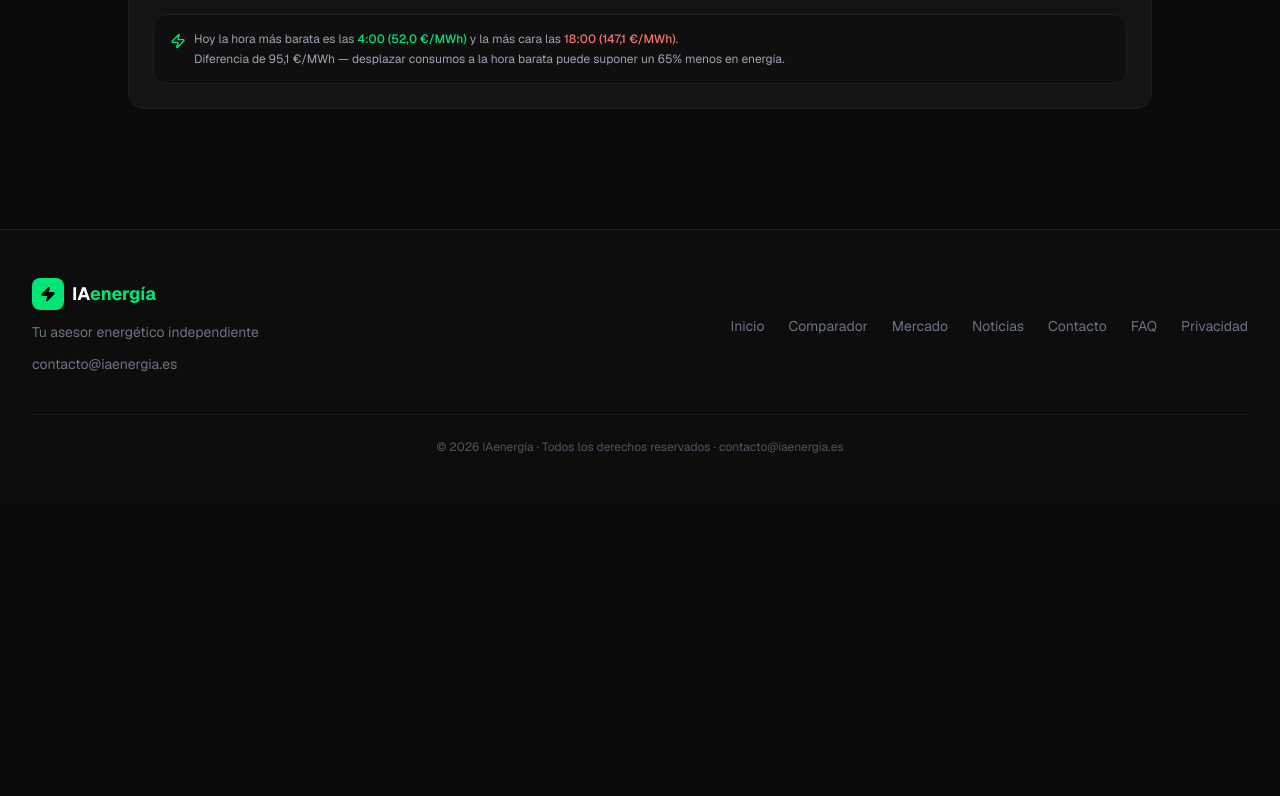
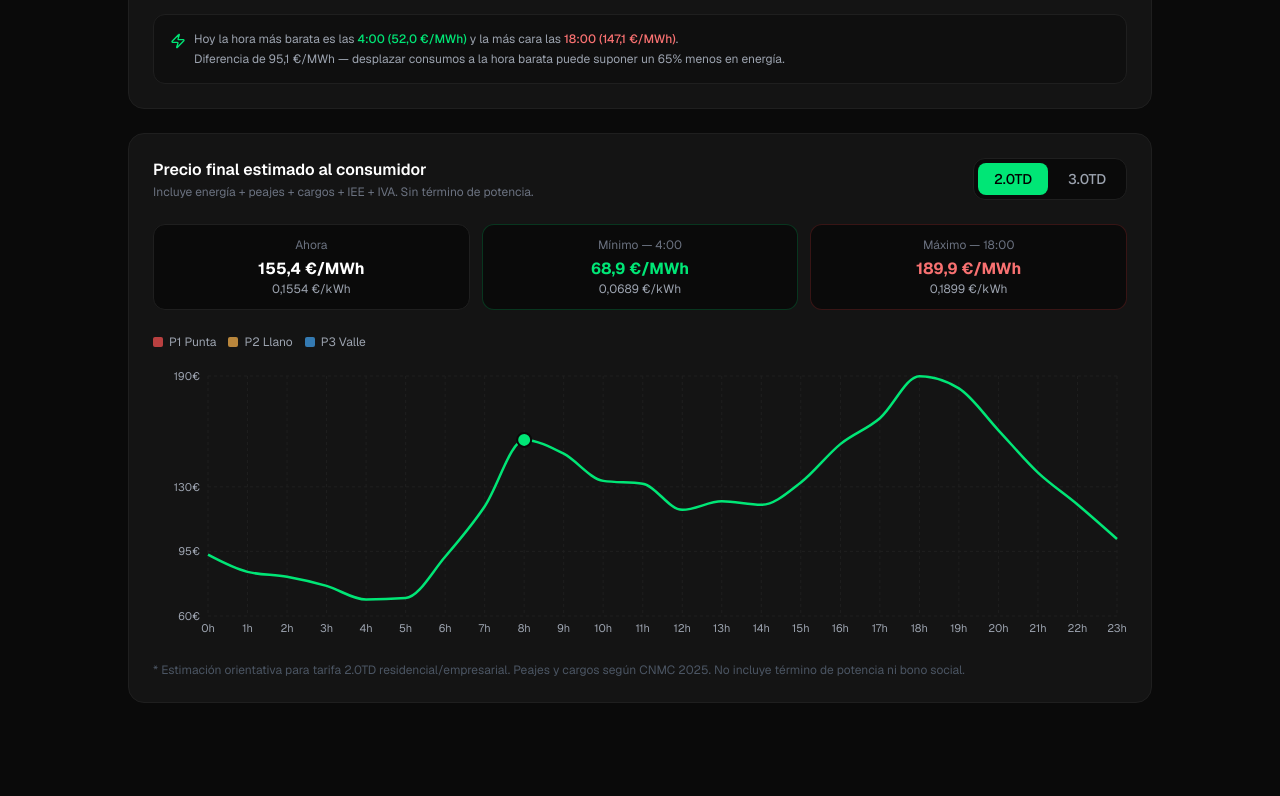
Before and after one commit to Joni-Cash4/energIA, a Next.js app: page /mercado in a window 1280 px wide. Shown: the part 1144-1940 px from the top of the page. Before the commit the page ends 1647 px from the top, so only its background shows below. Built offline with nearby package versions, Linux system fonts and the light colour scheme.

Commit message:
Add precio final al consumidor: tabs 2.0TD / 3.0TD con peajes, cargos e impuestos

```diff
--- a/src/app/mercado/page.tsx
+++ b/src/app/mercado/page.tsx
@@ -125,6 +125,171 @@ function DynamicTip({ hourly }: { hourly: MarketHourlyResponse }) {
   )
 }
 
+// ── Regulated costs (peajes + cargos, CNMC 2025, €/MWh) ─────────────────────
+const REG_20TD = { P1: 59.0, P2: 16.7, P3: 2.2 }
+const REG_30TD = { P1: 34.0, P2: 20.5, P3: 13.0, P4: 8.0, P5: 3.0, P6: 1.0 }
+const IEE = 0.0511268
+const IVA = 0.21
+
+function periodo20TD(hour: number, dow: number): 'P1' | 'P2' | 'P3' {
+  if (dow === 0 || dow === 6) return 'P3'
+  if (hour < 8) return 'P3'
+  if ((hour >= 10 && hour < 14) || (hour >= 18 && hour < 22)) return 'P1'
+  return 'P2'
+}
+
+function periodo30TD(hour: number, dow: number): 'P1' | 'P2' | 'P3' | 'P4' | 'P5' | 'P6' {
+  if (dow === 0) return 'P6'
+  if (dow === 6) return 'P5'
+  if (hour >= 9 && hour < 14) return 'P1'
+  if ((hour >= 8 && hour < 9) || (hour >= 14 && hour < 19)) return 'P2'
+  if (hour >= 19 && hour < 23) return 'P3'
+  if (hour === 7 || hour === 23) return 'P4'
+  return 'P6'
+}
+
+function precioFinal(spotMwh: number, regulated: number): number {
+  const base = spotMwh + regulated
+  return Math.round(base * (1 + IEE) * (1 + IVA) * 10) / 10
+}
+
+const PERIOD_COLORS: Record<string, string> = {
+  P1: '#FF5252', P2: '#FFB74D', P3: '#42A5F5', P4: '#AB47BC', P5: '#26C6DA', P6: '#66BB6A',
+}
+
+function TarifaTooltip({ active, payload }: any) {
+  if (!active || !payload?.length) return null
+  const d = payload[0]?.payload
+  return (
+    <div className="bg-[#1A1A1A] border border-[#2A2A2A] rounded-xl px-4 py-3 shadow-xl text-sm">
+      <p className="text-[#9CA3AF] text-xs mb-1">{`${d.hora}:00 — ${d.hora + 1}:00`}</p>
+      <p className="text-white font-bold text-base">{formatNumber(d.total, 1)} €/MWh</p>
+      <p className="text-[#9CA3AF] text-xs mt-1">
+        <span style={{ color: PERIOD_COLORS[d.periodo] }}>{d.periodo}</span>
+        {' · '}spot {formatNumber(d.spot, 1)} + reg. {formatNumber(d.reg, 1)}
+      </p>
+    </div>
+  )
+}
+
+type SubTarifa = '2.0TD' | '3.0TD'
+
+function TarifaFinalChart({ precios, ahora }: { precios: HourlyPrice[]; ahora: number }) {
+  const [tarifa, setTarifa] = useState<SubTarifa>('2.0TD')
+
+  const now = new Date()
+  const dow = now.getDay()
+
+  const data = precios.map((p) => {
+    const periodo = tarifa === '2.0TD' ? periodo20TD(p.hora, dow) : periodo30TD(p.hora, dow)
+    const reg = tarifa === '2.0TD' ? REG_20TD[periodo as keyof typeof REG_20TD] : REG_30TD[periodo as keyof typeof REG_30TD]
+    return {
+      hora: p.hora,
+      spot: p.precio_mwh,
+      reg,
+      total: precioFinal(p.precio_mwh, reg),
+      periodo,
+    }
+  })
+
+  const totalAhora = data[ahora]?.total ?? 0
+  const totalMin = Math.min(...data.map((d) => d.total))
+  const totalMax = Math.max(...data.map((d) => d.total))
+  const horaMin = data.findIndex((d) => d.total === totalMin)
+  const horaMax = data.findIndex((d) => d.total === totalMax)
+
+  // Group consecutive hours by period for ReferenceArea
+  const areas: { x1: number; x2: number; periodo: string }[] = []
+  for (let i = 0; i < data.length; i++) {
+    const p = data[i].periodo
+    if (areas.length && areas[areas.length - 1].periodo === p) {
+      areas[areas.length - 1].x2 = i + 1
+    } else {
+      areas.push({ x1: i, x2: i + 1, periodo: p })
+    }
+  }
+
+  const periods = tarifa === '2.0TD'
+    ? [{ id: 'P1', label: 'Punta', color: PERIOD_COLORS.P1 }, { id: 'P2', label: 'Llano', color: PERIOD_COLORS.P2 }, { id: 'P3', label: 'Valle', color: PERIOD_COLORS.P3 }]
+    : [{ id: 'P1', label: 'P1', color: PERIOD_COLORS.P1 }, { id: 'P2', label: 'P2', color: PERIOD_COLORS.P2 }, { id: 'P3', label: 'P3', color: PERIOD_COLORS.P3 }, { id: 'P4', label: 'P4', color: PERIOD_COLORS.P4 }, { id: 'P5', label: 'P5', color: PERIOD_COLORS.P5 }, { id: 'P6', label: 'P6', color: PERIOD_COLORS.P6 }]
+
+  return (
+    <div className="bg-[#141414] border border-[#1F1F1F] rounded-2xl p-6 mt-6">
+      <div className="flex flex-col sm:flex-row sm:items-center justify-between gap-4 mb-6">
+        <div>
+          <h2 className="text-white font-semibold">Precio final estimado al consumidor</h2>
+          <p className="text-[#6B7280] text-xs mt-0.5">Incluye energía + peajes + cargos + IEE + IVA. Sin término de potencia.</p>
+        </div>
+        <div className="flex gap-1 p-1 bg-[#0A0A0A] border border-[#1F1F1F] rounded-xl">
+          {(['2.0TD', '3.0TD'] as SubTarifa[]).map((t) => (
+            <button
+              key={t}
+              onClick={() => setTarifa(t)}
+              className={`px-4 py-1.5 rounded-lg text-sm font-medium transition-colors ${tarifa === t ? 'bg-[#00E676] text-black' : 'text-[#9CA3AF] hover:text-white'}`}
+            >
+              {t}
+            </button>
+          ))}
+        </div>
+      </div>
+
+      {/* Mini summary */}
+      <div className="grid grid-cols-3 gap-3 mb-6">
+        <div className="bg-[#0A0A0A] rounded-xl p-3 text-center border border-[#1F1F1F]">
+          <p className="text-[#6B7280] text-xs mb-1">Ahora</p>
+          <p className="text-white font-bold">{formatNumber(totalAhora, 1)} €/MWh</p>
+          <p className="text-[#9CA3AF] text-xs">{formatNumber(totalAhora / 1000, 4)} €/kWh</p>
+        </div>
+        <div className="bg-[#0A0A0A] rounded-xl p-3 text-center border border-[#00E676]/20">
+          <p className="text-[#6B7280] text-xs mb-1">Mínimo — {horaMin}:00</p>
+          <p className="text-[#00E676] font-bold">{formatNumber(totalMin, 1)} €/MWh</p>
+          <p className="text-[#9CA3AF] text-xs">{formatNumber(totalMin / 1000, 4)} €/kWh</p>
+        </div>
+        <div className="bg-[#0A0A0A] rounded-xl p-3 text-center border border-red-500/20">
+          <p className="text-[#6B7280] text-xs mb-1">Máximo — {horaMax}:00</p>
+          <p className="text-red-400 font-bold">{formatNumber(totalMax, 1)} €/MWh</p>
+          <p className="text-[#9CA3AF] text-xs">{formatNumber(totalMax / 1000, 4)} €/kWh</p>
+        </div>
+      </div>
+
+      {/* Legend */}
+      <div className="flex flex-wrap gap-3 mb-4">
+        {periods.map((p) => (
+          <span key={p.id} className="flex items-center gap-1.5 text-xs text-[#9CA3AF]">
+            <span className="w-2.5 h-2.5 rounded-sm inline-block" style={{ background: p.color, opacity: 0.7 }} />
+            {p.id} {p.label}
+          </span>
+        ))}
+      </div>
+
+      <ResponsiveContainer width="100%" height={280}>
+        <LineChart data={data} margin={{ top: 10, right: 10, bottom: 0, left: 0 }}>
+          <CartesianGrid strokeDasharray="3 3" stroke="#1F1F1F" />
+          <XAxis dataKey="hora" tick={{ fill: '#9CA3AF', fontSize: 11 }} axisLine={false} tickLine={false} tickFormatter={(h) => `${h}h`} />
+          <YAxis
+            tick={{ fill: '#9CA3AF', fontSize: 11 }}
+            axisLine={false}
+            tickLine={false}
+            width={55}
+            tickFormatter={(v) => `${v}€`}
+            domain={[(min: number) => Math.max(0, Math.floor(min / 10) * 10), (max: number) => Math.ceil(max / 10) * 10]}
+          />
+          <Tooltip content={<TarifaTooltip />} />
+          {areas.map((a, i) => (
+            <ReferenceArea key={i} x1={a.x1} x2={a.x2} fill={PERIOD_COLORS[a.periodo]} fillOpacity={0.08} />
+          ))}
+          <Line type="monotone" dataKey="total" stroke="#00E676" strokeWidth={2.5} dot={false} activeDot={{ r: 4, fill: '#00E676' }} />
+          <ReferenceDot x={ahora} y={totalAhora} r={7} fill="#00E676" stroke="#0A0A0A" strokeWidth={2} />
+        </LineChart>
+      </ResponsiveContainer>
+
+      <p className="text-[#4B5563] text-xs mt-4">
+        * Estimación orientativa para tarifa {tarifa} residencial/empresarial. Peajes y cargos según CNMC 2025. No incluye término de potencia ni bono social.
+      </p>
+    </div>
+  )
+}
+
 type Tab = 'hoy' | 'semana'
 
 export default function MercadoPage() {
@@ -245,6 +410,7 @@ export default function MercadoPage() {
                   <div className="w-8 h-8 rounded-full border-2 border-[#00E676]/30 border-t-[#00E676] animate-spin" />
                 </div>
               ) : hourly ? (
+                <>
                 <div className="bg-[#141414] border border-[#1F1F1F] rounded-2xl p-6">
                   <div className="flex items-center justify-between mb-6">
                     <h2 className="text-white font-semibold">Precio €/MWh — 24 horas</h2>
@@ -316,6 +482,10 @@ export default function MercadoPage() {
                   {/* Consejo dinámico */}
                   <DynamicTip hourly={{ ...hourly, ahora, precio_ahora: precioAhora }} />
                 </div>
+
+                {/* Precio final al consumidor */}
+                <TarifaFinalChart precios={hourly.precios} ahora={ahora} />
+              </>
               ) : (
                 <div className="text-center py-20 text-[#6B7280]">
                   No se pudieron cargar los precios horarios. Inténtalo de nuevo.
```
